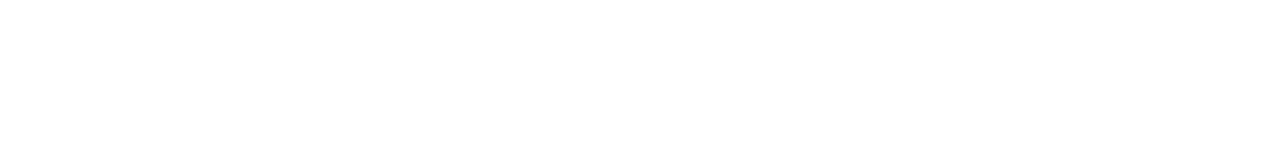
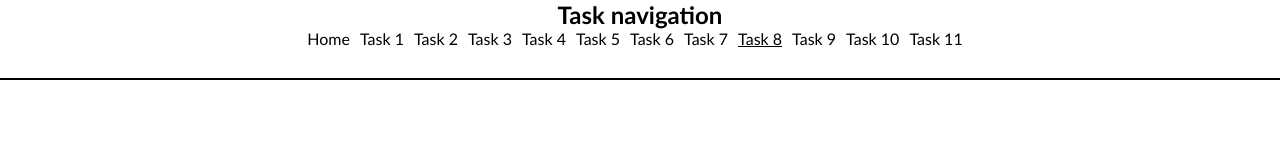
Before and after one commit to Masnauskas/JS-Exam-TASK-8, a plain HTML site: page index.html in a window 1280 px wide. Drawn offline with Linux system fonts and the light colour scheme.

Commit message:
added navigation

```diff
--- a/index.html
+++ b/index.html
@@ -3,10 +3,30 @@
   <head>
     <meta charset="UTF-8" />
     <title>Objects</title>
+    <link rel="stylesheet" href="./style.css" />
     <!-- Custom JS -->
     <script defer src="./script.js"></script>
   </head>
   <body>
+    <div class="header-wrapper">
+      <h2 class="navigation-title">Task navigation</h2>
+      <nav class="navigation">
+        <a href="https://masnauskas.github.io/JS-Exam-Navigation/">Home</a>
+        <a href="https://masnauskas.github.io/JS-Exam-TASK-1/">Task 1</a>
+        <a href="https://masnauskas.github.io/JS-Exam-TASK-2/">Task 2</a>
+        <a href="https://masnauskas.github.io/JS-Exam-TASK-3/">Task 3</a>
+        <a href="https://masnauskas.github.io/JS-Exam-TASK-4/">Task 4</a>
+        <a href="https://masnauskas.github.io/JS-Exam-TASK-5/">Task 5</a>
+        <a href="https://masnauskas.github.io/JS-Exam-TASK-6/">Task 6</a>
+        <a href="https://masnauskas.github.io/JS-Exam-TASK-7/">Task 7</a>
+        <a href="https://masnauskas.github.io/JS-Exam-TASK-8/" class="current"
+          >Task 8</a
+        >
+        <a href="https://masnauskas.github.io/JS-Exam-TASK-9/">Task 9</a>
+        <a href="https://masnauskas.github.io/JS-Exam-TASK-10/">Task 10</a>
+        <a href="https://masnauskas.github.io/JS-Exam-TASK-11/">Task 11</a>
+      </nav>
+    </div>
     <!-- HTML not needed -->
   </body>
 </html>
--- /dev/null
+++ b/style.css
@@ -0,0 +1,47 @@
+* {
+  margin: 0;
+  padding: 0;
+  box-sizing: border-box;
+  font-family: "Trebuchet MS", "Lucida Sans Unicode", "Lucida Grande",
+    "Lucida Sans", Arial, sans-serif;
+}
+/* navigation header */
+nav a {
+  text-decoration: none;
+  color: black;
+  margin-right: 10px;
+}
+nav a:hover {
+  text-decoration: underline;
+}
+.navigation {
+  display: flex;
+  flex-direction: row;
+  justify-content: center;
+  align-items: center;
+}
+.navigation-title {
+  text-align: center;
+}
+.header-wrapper {
+  background-color: white;
+  height: 80px;
+  border-bottom: solid 2px black;
+}
+@media screen and (max-width: 660px) {
+  .navigation {
+    display: flex;
+    flex-direction: column;
+    justify-content: center;
+    align-items: center;
+  }
+  .header-wrapper {
+    height: 100%;
+  }
+  nav a {
+    margin-bottom: 10px;
+  }
+}
+.current {
+  text-decoration: underline;
+}
```
Lines whose indentation alone changed are shown as unchanged.
